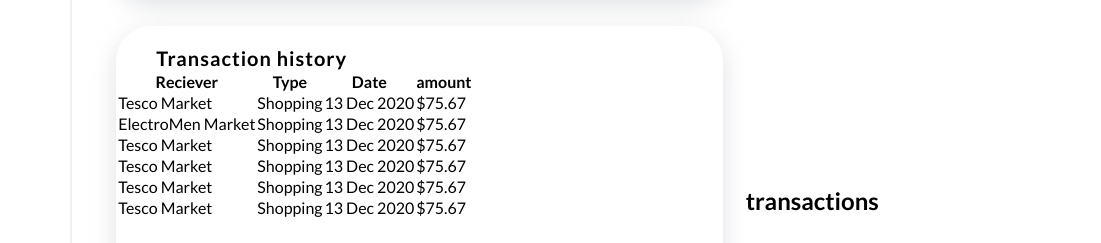
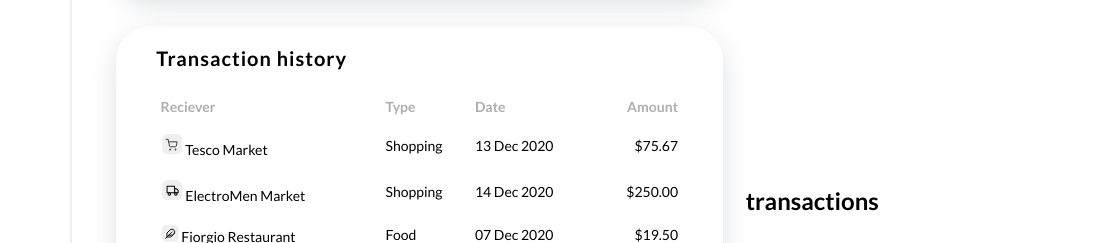
Before and after one commit to krekrekerok/financial_dashboard, a plain HTML site: page index.html in a window 1280 px wide. Shown: the part 557-800 px from the top of the page, 179-1280 px from the left. Drawn offline with Linux system fonts and the light colour scheme.

Commit message:
corrected commit

```diff
--- a/css/styles.css
+++ b/css/styles.css
@@ -507,3 +507,23 @@ input.apple-switch:checked:after {
     left: 20px;
     box-shadow: -2px 4px 3px rgba(0,0,0,0.05);
 }
+
+.history__table{
+    width: 86%;
+    height: 75%;
+    margin:20px auto;
+    font-size: 14px;
+}
+
+.table__row-name{
+    color: #aeaeae;
+    text-align: left;
+}
+
+.table__row-name th:last-child{
+    text-align: right;
+}
+
+.amount__data{
+    text-align: right;
+}
--- a/index.html
+++ b/index.html
@@ -136,48 +136,53 @@
               </article>
               <article class="history__container">
                 <h2>Transaction history</h2>
-                <table>
-                  <tr>
+                <table class="history__table">
+                  <tr class="table__row-name">
                     <th>Reciever</th>
                     <th>Type</th>
                     <th>Date</th>
-                    <th>amount</th>
+                    <th>Amount</th>
                   </tr>
                   <tr>
-                    <td>Tesco Market</td>
-                    <td>Shopping</td>
-                    <td>13 Dec 2020</td>
-                    <td>$75.67</td>
+                    <td class="reciever__data">
+                      <img src="./images/Cart-icon.svg" alt="Cart-icon">
+                      Tesco Market
+                    </td>
+                    <td class="type__data">Shopping</td>
+                    <td class="date__data">13 Dec 2020</td>
+                    <td class="amount__data">$75.67</td>
                   </tr>
                   <tr>
-                    <td>ElectroMen Market</td>
-                    <td>Shopping</td>
-                    <td>13 Dec 2020</td>
-                    <td>$75.67</td>
+                    <td class="reciever__data">
+                      <img src="./images/Bus-icon.svg" alt="Cart-icon">
+                      ElectroMen Market</td>
+                    <td class="type__data">Shopping</td>
+                    <td class="date__data">14 Dec 2020</td>
+                    <td class="amount__data">$250.00</td>
                   </tr>
                   <tr>
-                    <td>Tesco Market</td>
-                    <td>Shopping</td>
-                    <td>13 Dec 2020</td>
-                    <td>$75.67</td>
+                    <td class="reciever__data">
+                      <img src="./images/Pen-icon.svg" alt="Cart-icon">
+                      Fiorgio Restaurant</td>
+                    <td class="type__data">Food</td>
+                    <td class="date__data">07 Dec 2020</td>
+                    <td class="amount__data">$19.50</td>
                   </tr>
                   <tr>
-                    <td>Tesco Market</td>
-                    <td>Shopping</td>
-                    <td>13 Dec 2020</td>
-                    <td>$75.67</td>
+                    <td class="reciever__data">
+                      <img src="./images/person-icon.svg" alt="Cart-icon">
+                      John Mathew Kayne</td>
+                    <td class="type__data">Sport</td>
+                    <td class="date__data">06 Dec 2020</td>
+                    <td class="amount__data">$350</td>
                   </tr>
                   <tr>
-                    <td>Tesco Market</td>
-                    <td>Shopping</td>
-                    <td>13 Dec 2020</td>
-                    <td>$75.67</td>
-                  </tr>
-                  <tr>
-                    <td>Tesco Market</td>
-                    <td>Shopping</td>
-                    <td>13 Dec 2020</td>
-                    <td>$75.67</td>
+                    <td class="reciever__data">
+                      <img src="./images/person-icon.svg" alt="Cart-icon">
+                      Ann Marlin</td>
+                    <td class="type__data">Shopping</td>
+                    <td class="date__data">31 Nov 2020</td>
+                    <td class="amount__data">$430</td>
                   </tr>
                 </table>
               </article>
```
Also changed, not shown: images/Bus-icon.svg (added), images/Cart-icon.svg (added), images/Pen-icon.svg (added), images/cart.svg (deleted), images/person-icon.svg (added).
